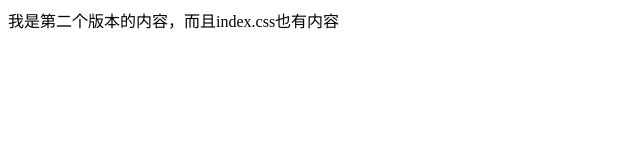
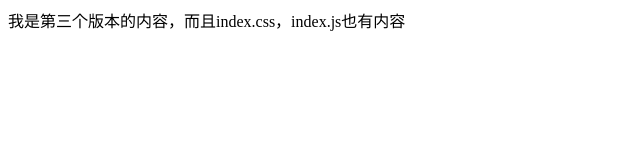
Before and after one commit to Cathy-1215/nz1907-1, a plain HTML site: page index.html in a window 1280 px wide. Shown: the whole page, without its empty margins (0-640 px from the left). Drawn offline with Linux system fonts and the light colour scheme.

Commit message:
我是第三个版本

```diff
--- a/index.html
+++ b/index.html
@@ -6,6 +6,6 @@
     <title>Document</title>
 </head>
 <body>
-    我是第二个版本的内容，而且index.css也有内容
+    我是第三个版本的内容，而且index.css，index.js也有内容
 </body>
 </html>
--- a/js/index.js
+++ b/js/index.js
@@ -0,0 +1 @@
+console.log(123);
```
